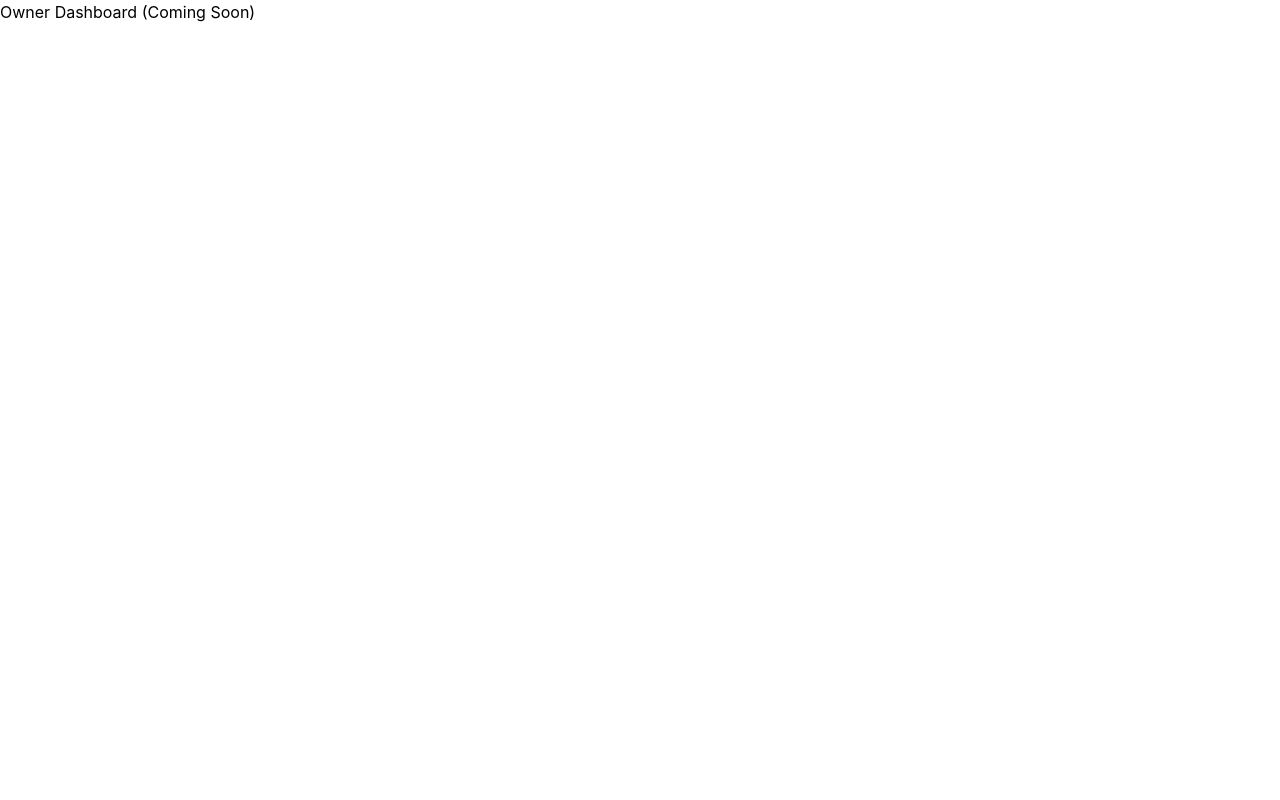
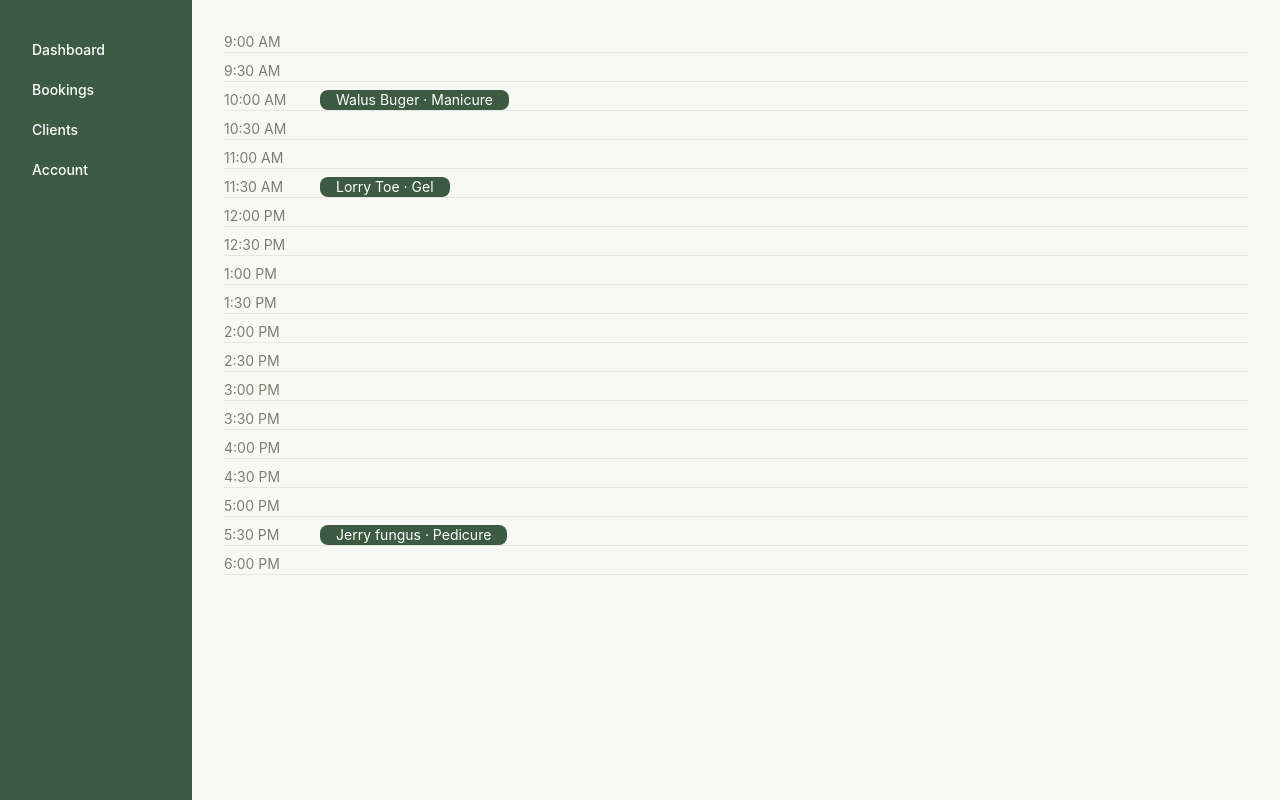
Before and after one commit to BreckynDev/OpenSlot, a React (Vite) app in the folder frontend/: page /dashboard in a window 1280 px wide. Built offline with nearby package versions, Linux system fonts and the light colour scheme.

Commit message:
Build Dashboard Bones
Built out the Dashboard view. Deleted Top level PrivateFlow file, because routing in App.tsx handles its job and is no longer needed.

```diff
--- a/frontend/src/App.tsx
+++ b/frontend/src/App.tsx
@@ -7,6 +7,7 @@ import {
 import PublicFlow from "./PublicFlow";
 import LoginForm from "./components/LoginForm";
 import RegisterForm from "./components/RegisterForm";
+import DashboardView from "./components/DashboardView";
 
 function App() {
   return (
@@ -19,11 +20,8 @@ function App() {
         <Route path="/login" element={<LoginForm />} />
         <Route path="/register" element={<RegisterForm />} />
 
-        {/* Dashboard Placeholder */}
-        <Route
-          path="/dashboard"
-          element={<div>Owner Dashboard (Coming Soon)</div>}
-        />
+        {/* Dashboard path */}
+        <Route path="/dashboard" element={<DashboardView />} />
 
         {/* Redirect unknown routes to the booking page */}
         <Route path="*" element={<Navigate to="/book" replace />} />
--- a/frontend/src/PrivateFlow.tsx
+++ /dev/null
@@ -1,37 +0,0 @@
-import { useState } from "react";
-import LoginForm from "./components/LoginForm";
-import RegisterForm from "./components/RegisterForm";
-
-type Page = "login" | "register" | "dashboard";
-
-function PrivateFlow() {
-  const [page, setPage] = useState<Page>("login");
-  const [email, setUserEmail] = useState<string>("");
-
-  const handleLoginSuccess = () => {
-    setUserEmail(email);
-    setPage("dashboard");
-  };
-
-  const handleGoToRegister = () => {
-    setPage("register");
-  };
-
-  const handleRegister = () => {
-    setPage("login");
-  };
-
-  return (
-    <>
-      {page === "login" && (
-        <LoginForm
-          onContinue={handleLoginSuccess}
-          onGoToRegister={handleGoToRegister}
-        />
-      )}
-      {page === "register" && <RegisterForm onRegister={handleRegister} />}
-    </>
-  );
-}
-
-export default PrivateFlow;
--- /dev/null
+++ b/frontend/src/components/DashboardView.tsx
@@ -0,0 +1,71 @@
+// Temp Variables
+const timeSlots = [
+  "9:00 AM",
+  "9:30 AM",
+  "10:00 AM",
+  "10:30 AM",
+  "11:00 AM",
+  "11:30 AM",
+  "12:00 PM",
+  "12:30 PM",
+  "1:00 PM",
+  "1:30 PM",
+  "2:00 PM",
+  "2:30 PM",
+  "3:00 PM",
+  "3:30 PM",
+  "4:00 PM",
+  "4:30 PM",
+  "5:00 PM",
+  "5:30 PM",
+  "6:00 PM",
+];
+
+const appointments = [
+  { time: "10:00 AM", client: "Walus Buger", service: "Manicure" },
+  { time: "11:30 AM", client: "Lorry Toe", service: "Gel" },
+  { time: "5:30 PM", client: "Jerry fungus", service: "Pedicure" },
+];
+
+const DashboardView = () => {
+  return (
+    <div className="flex">
+      <div className="bg-[#3D5A42] h-screen p-5 pt-8 w-48 flex flex-col gap-1">
+        <button className="text-white font-medium text-sm text-left px-3 py-2 rounded-lg hover:bg-[#344e38] transition-colors">
+          Dashboard
+        </button>
+        <button className="text-white font-medium text-sm text-left px-3 py-2 rounded-lg hover:bg-[#344e38] transition-colors">
+          Bookings
+        </button>
+        <button className="text-white font-medium text-sm text-left px-3 py-2 rounded-lg hover:bg-[#344e38] transition-colors">
+          Clients
+        </button>
+        <button className="text-white font-medium text-sm text-left px-3 py-2 rounded-lg hover:bg-[#344e38] transition-colors">
+          Account
+        </button>
+      </div>
+      <div className="min-h-screen bg-[#F8F9F5] flex-1 p-8">
+        {timeSlots.map((slot) => {
+          const appointment = appointments.find((a) => a.time === slot);
+          return (
+            <div
+              key={slot}
+              className="flex gap-4 mb-2 border-b border-[#e4e6e0]"
+            >
+              <div className="w-20 text-sm text-[#7a8070]">{slot}</div>
+              {appointment ? (
+                <div className=" bg-[#3D5A42] text-white text-sm px-4 py-.5 rounded-lg">
+                  {appointment.client} · {appointment.service}
+                </div>
+              ) : (
+                <div className="flex-1"></div>
+              )}
+            </div>
+          );
+        })}
+      </div>
+    </div>
+  );
+};
+
+export default DashboardView;
```
Also changed, not shown: frontend/src/PublicFlow.tsx (+42 -45 lines).
